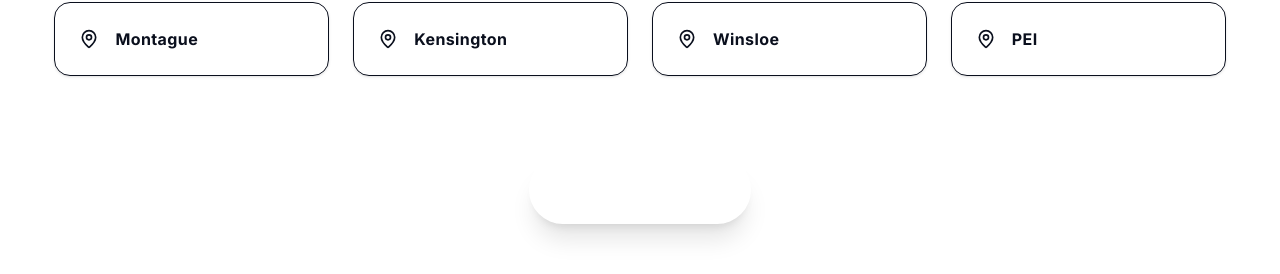
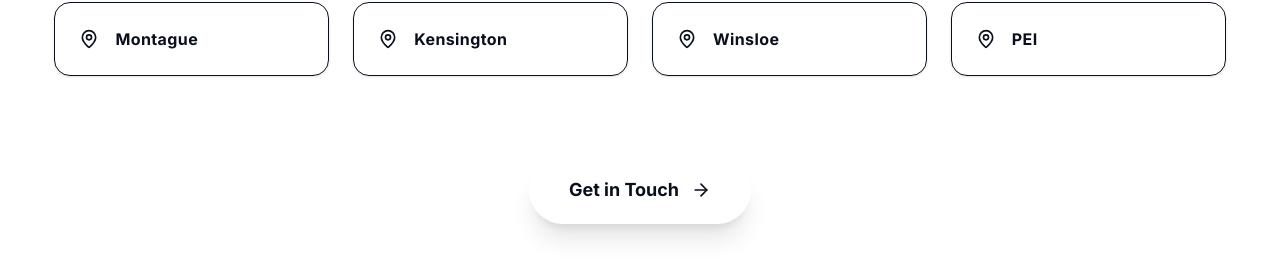
Before and after one commit to Qwertyyuio122/lewis-property, a React (Vite) app: page /about in a window 1280 px wide. Shown: the part 2885-3159 px from the top of the page. Built offline with nearby package versions, Linux system fonts and the light colour scheme.

Commit message:
Update Get in Touch button to navy blue text

```diff
--- a/src/pages/About.tsx
+++ b/src/pages/About.tsx
@@ -138,7 +138,7 @@ export default function About() {
           <AnimatedSection delay={300} className="text-center mt-20">
             <Link
               to="/contact"
-              className="group no-underline inline-flex items-center gap-3 bg-primary text-white px-10 py-5 rounded-full font-bold text-lg transition-soft hover:bg-accent hover:text-primary hover:scale-105 active:scale-95 shadow-xl shadow-primary/20"
+              className="group no-underline inline-flex items-center gap-3 bg-accent text-primary px-10 py-5 rounded-full font-bold text-lg transition-all duration-300 hover:bg-primary hover:text-white hover:scale-105 active:scale-95 shadow-xl shadow-accent/20"
             >
               Get in Touch <ArrowRight size={20} className="transition-transform group-hover:translate-x-2" />
             </Link>
```
